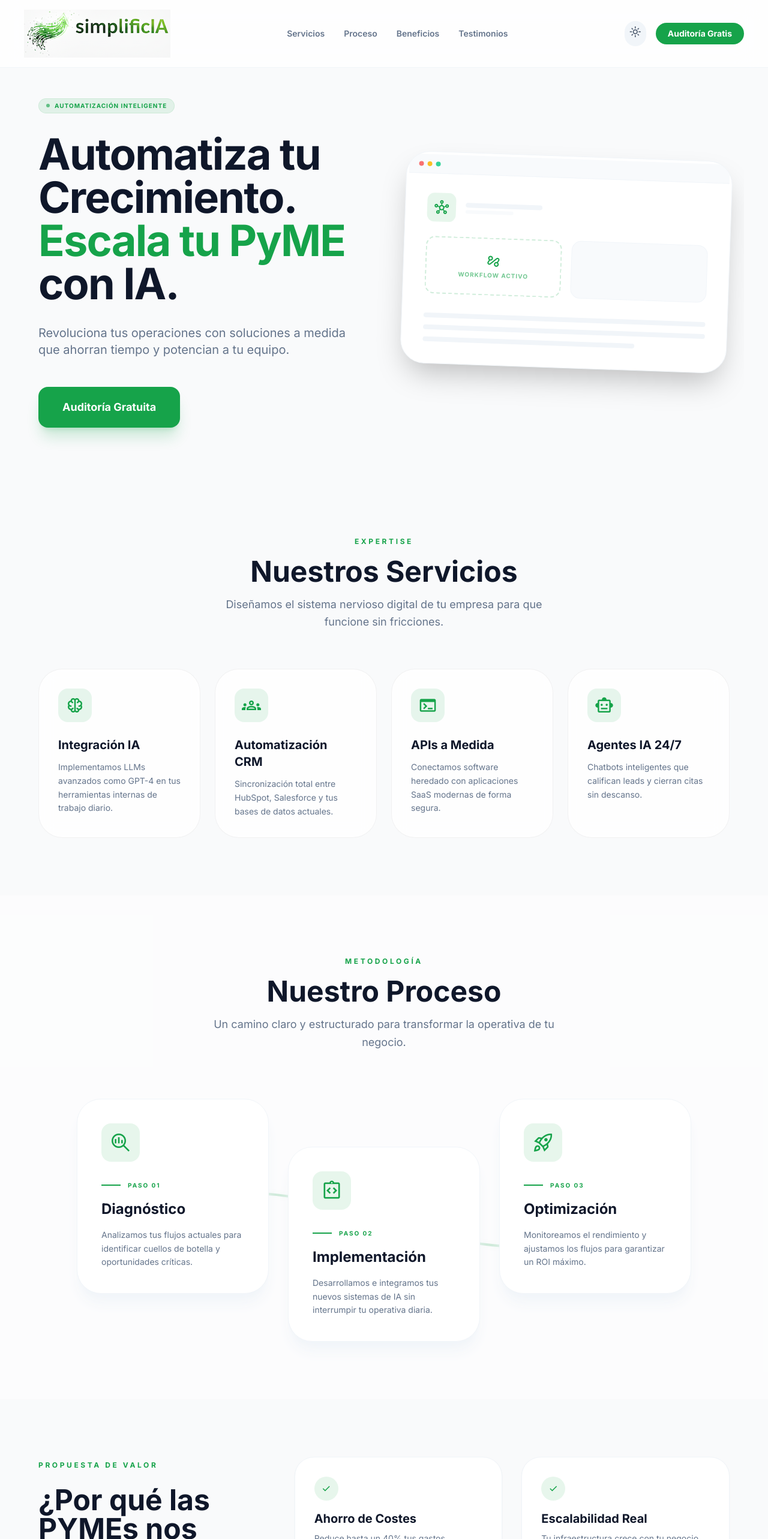
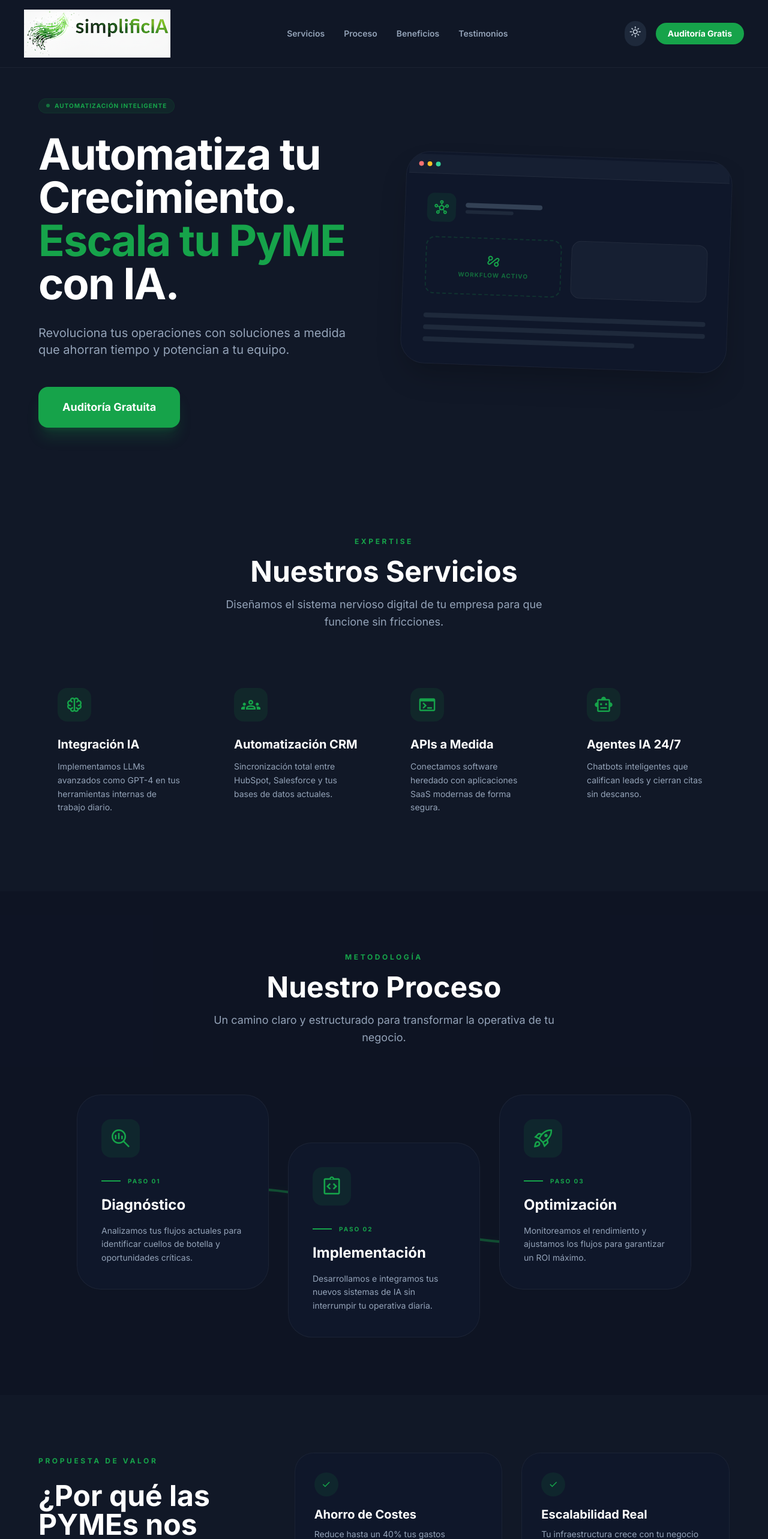
Before and after one commit to automatizacionpadel-ar/simplificIA-Automatizacion, a React (Vite) app: page / in a window 1280 px wide. Shown: the top 2566 px of the page at 60% size. Built offline with nearby package versions, Linux system fonts and the light colour scheme.

Commit message:
added dark mode

```diff
--- a/App.tsx
+++ b/App.tsx
@@ -1,5 +1,5 @@
 
-import React from 'react';
+import React, { useState, useEffect } from 'react';
 import { Navbar } from './components/Navbar';
 import { Hero } from './components/Hero';
 import { Services } from './components/Services';
@@ -10,9 +10,21 @@ import { CTA } from './components/CTA';
 import { Footer } from './components/Footer';
 
 const App: React.FC = () => {
+  const [isDarkMode, setIsDarkMode] = useState(true);
+
+  useEffect(() => {
+    if (isDarkMode) {
+      document.documentElement.classList.add('dark');
+    } else {
+      document.documentElement.classList.remove('dark');
+    }
+  }, [isDarkMode]);
+
+  const toggleDarkMode = () => setIsDarkMode(!isDarkMode);
+
   return (
-    <div className="min-h-screen flex flex-col bg-[#F9FAFB] selection:bg-primary/20 selection:text-primary-dark">
-      <Navbar />
+    <div className="min-h-screen flex flex-col bg-[#F9FAFB] dark:bg-[#111827] transition-colors duration-300 selection:bg-primary/20 selection:text-primary-dark">
+      <Navbar isDarkMode={isDarkMode} toggleDarkMode={toggleDarkMode} />
       <main className="flex-1">
         <Hero />
         <Services />
--- a/components/Hero.tsx
+++ b/components/Hero.tsx
@@ -11,11 +11,11 @@ export const Hero: React.FC = () => {
             <span className="w-1.5 h-1.5 rounded-full bg-primary animate-pulse"></span>
             Automatización Inteligente
           </div>
-          <h1 className="text-5xl md:text-7xl font-black text-slate-900 leading-[1.05] tracking-tight">
+          <h1 className="text-5xl md:text-7xl font-black text-slate-900 dark:text-white leading-[1.05] tracking-tight">
             Automatiza tu Crecimiento. <br />
             <span className="text-primary">Escala tu PyME</span> con IA.
           </h1>
-          <p className="text-slate-500 text-lg md:text-xl max-w-xl mx-auto lg:mx-0 leading-relaxed">
+          <p className="text-slate-500 dark:text-slate-400 text-lg md:text-xl max-w-xl mx-auto lg:mx-0 leading-relaxed">
             Revoluciona tus operaciones con soluciones a medida que ahorran tiempo y potencian a tu equipo.
           </p>
           <div className="flex flex-col sm:flex-row items-center justify-center lg:justify-start gap-4 pt-4">
@@ -26,8 +26,8 @@ export const Hero: React.FC = () => {
         </div>
 
         <div className="flex-1 relative w-full max-w-[500px] lg:max-w-none">
-          <div className="relative z-10 bg-white rounded-super shadow-2xl border border-slate-100 p-1 flex flex-col rotate-2 hover:rotate-0 transition-transform duration-700 overflow-hidden">
-             <div className="bg-slate-50 h-8 border-b border-slate-100 flex items-center px-4 gap-1.5">
+          <div className="relative z-10 bg-white dark:bg-slate-900 rounded-super shadow-2xl border border-slate-100 dark:border-white/5 p-1 flex flex-col rotate-2 hover:rotate-0 transition-transform duration-700 overflow-hidden">
+             <div className="bg-slate-50 dark:bg-slate-800/50 h-8 border-b border-slate-100 dark:border-white/5 flex items-center px-4 gap-1.5">
                 <div className="w-2 h-2 rounded-full bg-red-400" />
                 <div className="w-2 h-2 rounded-full bg-amber-400" />
                 <div className="w-2 h-2 rounded-full bg-emerald-400" />
@@ -38,8 +38,8 @@ export const Hero: React.FC = () => {
                     <span className="material-symbols-outlined">hub</span>
                   </div>
                   <div className="space-y-1">
-                    <div className="h-2 w-32 bg-slate-100 rounded-full" />
-                    <div className="h-1.5 w-20 bg-slate-50 rounded-full" />
+                    <div className="h-2 w-32 bg-slate-100 dark:bg-slate-700 rounded-full" />
+                    <div className="h-1.5 w-20 bg-slate-50 dark:bg-slate-800 rounded-full" />
                   </div>
                 </div>
                 <div className="grid grid-cols-2 gap-4">
@@ -47,12 +47,12 @@ export const Hero: React.FC = () => {
                     <span className="material-symbols-outlined text-primary">automation</span>
                     <span className="text-[10px] text-primary/60 font-black uppercase tracking-widest">Workflow Activo</span>
                   </div>
-                  <div className="h-24 rounded-2xl bg-slate-50 border border-slate-100" />
+                  <div className="h-24 rounded-2xl bg-slate-50 dark:bg-slate-800/50 border border-slate-100 dark:border-white/5" />
                 </div>
                 <div className="space-y-3 pt-2">
-                   <div className="h-2 w-full bg-slate-100 rounded-full" />
-                   <div className="h-2 w-full bg-slate-100 rounded-full" />
-                   <div className="h-2 w-3/4 bg-slate-100 rounded-full" />
+                   <div className="h-2 w-full bg-slate-100 dark:bg-slate-800 rounded-full" />
+                   <div className="h-2 w-full bg-slate-100 dark:bg-slate-800 rounded-full" />
+                   <div className="h-2 w-3/4 bg-slate-100 dark:bg-slate-800 rounded-full" />
                 </div>
              </div>
           </div>
--- a/components/Navbar.tsx
+++ b/components/Navbar.tsx
@@ -1,10 +1,14 @@
 
 import React from 'react';
 
+interface NavbarProps {
+  isDarkMode: boolean;
+  toggleDarkMode: () => void;
+}
 
-export const Navbar: React.FC = () => {
+export const Navbar: React.FC<NavbarProps> = ({ isDarkMode, toggleDarkMode }) => {
   return (
-    <header className="sticky top-0 z-50 w-full border-b border-slate-100 bg-white/80 backdrop-blur-xl px-6 py-4">
+    <header className="sticky top-0 z-50 w-full border-b border-slate-100 dark:border-white/5 bg-white/80 dark:bg-[#111827]/80 backdrop-blur-xl px-6 py-4">
       <div className="flex items-center justify-between max-w-[1200px] mx-auto">
         <div className="flex items-center gap-2">
           <div className="text-primary flex items-center">
@@ -12,14 +16,19 @@ export const Navbar: React.FC = () => {
           </div>
         </div>
         <nav className="hidden md:flex items-center gap-8">
-          <a className="text-sm font-semibold text-slate-500 hover:text-primary transition-colors" href="#servicios">Servicios</a>
-          <a className="text-sm font-semibold text-slate-500 hover:text-primary transition-colors" href="#proceso">Proceso</a>
-          <a className="text-sm font-semibold text-slate-500 hover:text-primary transition-colors" href="#beneficios">Beneficios</a>
-          <a className="text-sm font-semibold text-slate-500 hover:text-primary transition-colors" href="#testimonios">Testimonios</a>
+          <a className="text-sm font-semibold text-slate-500 dark:text-slate-400 hover:text-primary transition-colors" href="#servicios">Servicios</a>
+          <a className="text-sm font-semibold text-slate-500 dark:text-slate-400 hover:text-primary transition-colors" href="#proceso">Proceso</a>
+          <a className="text-sm font-semibold text-slate-500 dark:text-slate-400 hover:text-primary transition-colors" href="#beneficios">Beneficios</a>
+          <a className="text-sm font-semibold text-slate-500 dark:text-slate-400 hover:text-primary transition-colors" href="#testimonios">Testimonios</a>
         </nav>
         <div className="flex items-center gap-4">
-          <button className="p-2 rounded-full bg-slate-100 text-slate-600">
-            <span className="material-symbols-outlined text-[20px]">light_mode</span>
+          <button
+            onClick={toggleDarkMode}
+            className="p-2 rounded-full bg-slate-100 dark:bg-slate-800 text-slate-600 dark:text-slate-300 transition-colors"
+          >
+            <span className="material-symbols-outlined text-[20px]">
+              {isDarkMode ? 'light_mode' : 'dark_mode'}
+            </span>
           </button>
           <button className="bg-primary hover:bg-primary-dark transition-all text-white px-5 py-2 rounded-full font-bold text-sm">
             Auditoría Gratis
--- a/components/Process.tsx
+++ b/components/Process.tsx
@@ -3,19 +3,19 @@ import React from 'react';
 
 export const Process: React.FC = () => {
   return (
-    <section id="proceso" className="px-6 py-24 bg-white/50">
+    <section id="proceso" className="px-6 py-24 bg-white/50 dark:bg-slate-950/20">
       <div className="max-w-[1200px] mx-auto">
         <div className="text-center space-y-4 mb-20">
           <span className="text-primary font-bold text-xs uppercase tracking-[0.3em]">Metodología</span>
-          <h2 className="text-4xl md:text-5xl font-black text-slate-900">Nuestro Proceso</h2>
-          <p className="text-slate-500 max-w-xl mx-auto text-lg leading-relaxed">
+          <h2 className="text-4xl md:text-5xl font-black text-slate-900 dark:text-white">Nuestro Proceso</h2>
+          <p className="text-slate-500 dark:text-slate-400 max-w-xl mx-auto text-lg leading-relaxed">
             Un camino claro y estructurado para transformar la operativa de tu negocio.
           </p>
         </div>
 
         <div className="relative max-w-5xl mx-auto">
           {/* Animated curved background line for desktop */}
-          <div className="absolute top-1/2 left-0 w-full -translate-y-1/2 hidden lg:block opacity-20 pointer-events-none">
+          <div className="absolute top-1/2 left-0 w-full -translate-y-1/2 hidden lg:block opacity-20 dark:opacity-40 pointer-events-none">
             <svg viewBox="0 0 1000 200" className="w-full">
               <path
                 d="M 0 100 Q 250 10 500 100 T 1000 100"
@@ -30,7 +30,7 @@ export const Process: React.FC = () => {
           <div className="grid grid-cols-1 lg:grid-cols-3 gap-12 lg:gap-8 relative z-10">
             {/* Step 1 */}
             <div className="group">
-              <div className="bg-white border border-slate-100 rounded-super p-10 shadow-xl shadow-slate-100 transition-all duration-500 hover:-translate-y-4 group-hover:border-primary/20">
+              <div className="bg-white dark:bg-slate-900 border border-slate-100 dark:border-white/5 rounded-super p-10 shadow-xl shadow-slate-100 dark:shadow-none transition-all duration-500 hover:-translate-y-4 group-hover:border-primary/20">
                 <div className="w-16 h-16 bg-primary/10 rounded-2xl flex items-center justify-center text-primary mb-8">
                   <span className="material-symbols-outlined text-4xl">search_insights</span>
                 </div>
@@ -38,15 +38,15 @@ export const Process: React.FC = () => {
                   <div className="flex items-center gap-3 text-primary font-bold text-[10px] uppercase tracking-[0.2em]">
                     <div className="h-[2px] w-8 bg-primary" /> Paso 01
                   </div>
-                  <h3 className="text-2xl font-black text-slate-900">Diagnóstico</h3>
-                  <p className="text-slate-500 text-sm leading-relaxed">Analizamos tus flujos actuales para identificar cuellos de botella y oportunidades críticas.</p>
+                  <h3 className="text-2xl font-black text-slate-900 dark:text-white">Diagnóstico</h3>
+                  <p className="text-slate-500 dark:text-slate-400 text-sm leading-relaxed">Analizamos tus flujos actuales para identificar cuellos de botella y oportunidades críticas.</p>
                 </div>
               </div>
             </div>
 
             {/* Step 2 */}
             <div className="group lg:pt-20">
-              <div className="bg-white border border-slate-100 rounded-super p-10 shadow-xl shadow-slate-100 transition-all duration-500 hover:-translate-y-4 group-hover:border-primary/20">
+              <div className="bg-white dark:bg-slate-900 border border-slate-100 dark:border-white/5 rounded-super p-10 shadow-xl shadow-slate-100 dark:shadow-none transition-all duration-500 hover:-translate-y-4 group-hover:border-primary/20">
                 <div className="w-16 h-16 bg-primary/10 rounded-2xl flex items-center justify-center text-primary mb-8">
                   <span className="material-symbols-outlined text-4xl">integration_instructions</span>
                 </div>
@@ -54,15 +54,15 @@ export const Process: React.FC = () => {
                   <div className="flex items-center gap-3 text-primary font-bold text-[10px] uppercase tracking-[0.2em]">
                     <div className="h-[2px] w-8 bg-primary" /> Paso 02
                   </div>
-                  <h3 className="text-2xl font-black text-slate-900">Implementación</h3>
-                  <p className="text-slate-500 text-sm leading-relaxed">Desarrollamos e integramos tus nuevos sistemas de IA sin interrumpir tu operativa diaria.</p>
+                  <h3 className="text-2xl font-black text-slate-900 dark:text-white">Implementación</h3>
+                  <p className="text-slate-500 dark:text-slate-400 text-sm leading-relaxed">Desarrollamos e integramos tus nuevos sistemas de IA sin interrumpir tu operativa diaria.</p>
                 </div>
               </div>
             </div>
 
             {/* Step 3 */}
             <div className="group">
-              <div className="bg-white border border-slate-100 rounded-super p-10 shadow-xl shadow-slate-100 transition-all duration-500 hover:-translate-y-4 group-hover:border-primary/20">
+              <div className="bg-white dark:bg-slate-900 border border-slate-100 dark:border-white/5 rounded-super p-10 shadow-xl shadow-slate-100 dark:shadow-none transition-all duration-500 hover:-translate-y-4 group-hover:border-primary/20">
                 <div className="w-16 h-16 bg-primary/10 rounded-2xl flex items-center justify-center text-primary mb-8">
                   <span className="material-symbols-outlined text-4xl">rocket_launch</span>
                 </div>
@@ -70,8 +70,8 @@ export const Process: React.FC = () => {
                   <div className="flex items-center gap-3 text-primary font-bold text-[10px] uppercase tracking-[0.2em]">
                     <div className="h-[2px] w-8 bg-primary" /> Paso 03
                   </div>
-                  <h3 className="text-2xl font-black text-slate-900">Optimización</h3>
-                  <p className="text-slate-500 text-sm leading-relaxed">Monitoreamos el rendimiento y ajustamos los flujos para garantizar un ROI máximo.</p>
+                  <h3 className="text-2xl font-black text-slate-900 dark:text-white">Optimización</h3>
+                  <p className="text-slate-500 dark:text-slate-400 text-sm leading-relaxed">Monitoreamos el rendimiento y ajustamos los flujos para garantizar un ROI máximo.</p>
                 </div>
               </div>
             </div>
--- a/components/Services.tsx
+++ b/components/Services.tsx
@@ -29,8 +29,8 @@ export const Services: React.FC = () => {
     <section id="servicios" className="px-6 py-24 max-w-[1200px] mx-auto">
       <div className="text-center space-y-4 mb-16">
         <span className="text-primary font-bold text-xs uppercase tracking-[0.3em]">Expertise</span>
-        <h2 className="text-4xl md:text-5xl font-black text-slate-900">Nuestros Servicios</h2>
-        <p className="text-slate-500 max-w-xl mx-auto text-lg leading-relaxed">
+        <h2 className="text-4xl md:text-5xl font-black text-slate-900 dark:text-white">Nuestros Servicios</h2>
+        <p className="text-slate-500 dark:text-slate-400 max-w-xl mx-auto text-lg leading-relaxed">
           Diseñamos el sistema nervioso digital de tu empresa para que funcione sin fricciones.
         </p>
       </div>
@@ -40,8 +40,8 @@ export const Services: React.FC = () => {
             <div className="w-14 h-14 bg-primary/10 rounded-2xl flex items-center justify-center text-primary mb-6 group-hover:scale-110 transition-transform">
               <span className="material-symbols-outlined text-[32px]">{service.icon}</span>
             </div>
-            <h3 className="text-xl font-bold mb-3 text-slate-900">{service.title}</h3>
-            <p className="text-slate-500 text-sm leading-relaxed">{service.description}</p>
+            <h3 className="text-xl font-bold mb-3 text-slate-900 dark:text-white">{service.title}</h3>
+            <p className="text-slate-500 dark:text-slate-400 text-sm leading-relaxed">{service.description}</p>
           </div>
         ))}
       </div>
--- a/components/ValueProp.tsx
+++ b/components/ValueProp.tsx
@@ -14,8 +14,8 @@ export const ValueProp: React.FC = () => {
       <div className="flex flex-col lg:flex-row gap-16 items-start">
         <div className="lg:w-1/3 space-y-6">
           <span className="text-primary font-bold text-xs uppercase tracking-[0.3em]">Propuesta de Valor</span>
-          <h2 className="text-4xl md:text-5xl font-black text-slate-900 leading-tight">¿Por qué las PYMEs nos eligen?</h2>
-          <p className="text-slate-500 text-lg leading-relaxed">
+          <h2 className="text-4xl md:text-5xl font-black text-slate-900 dark:text-white leading-tight">¿Por qué las PYMEs nos eligen?</h2>
+          <p className="text-slate-500 dark:text-slate-400 text-lg leading-relaxed">
             No solo instalamos software; transformamos la cultura operativa de tu empresa con resultados tangibles desde el primer mes.
           </p>
           <div className="pt-4">
@@ -26,12 +26,12 @@ export const ValueProp: React.FC = () => {
         </div>
         <div className="lg:w-2/3 grid grid-cols-1 md:grid-cols-2 gap-8">
           {BENEFITS.map((b, i) => (
-            <div key={i} className="group p-8 bg-white rounded-[2rem] border border-slate-100 shadow-sm hover:shadow-md transition-all">
+            <div key={i} className="group p-8 bg-white dark:bg-slate-900 rounded-[2rem] border border-slate-100 dark:border-white/5 shadow-sm hover:shadow-md transition-all">
               <div className="w-10 h-10 rounded-full bg-primary/10 flex items-center justify-center text-primary group-hover:bg-primary group-hover:text-white transition-colors mb-4">
                 <span className="material-symbols-outlined text-[20px]">check</span>
               </div>
-              <h4 className="text-xl font-bold text-slate-900 mb-2">{b.title}</h4>
-              <p className="text-slate-500 text-sm leading-relaxed">{b.desc}</p>
+              <h4 className="text-xl font-bold text-slate-900 dark:text-white mb-2">{b.title}</h4>
+              <p className="text-slate-500 dark:text-slate-400 text-sm leading-relaxed">{b.desc}</p>
             </div>
           ))}
         </div>
--- a/index.html
+++ b/index.html
@@ -18,6 +18,7 @@
               'primary-dark': '#15803d',
               'emerald-soft': '#34D399',
               'background-light': '#F9FAFB',
+              'background-dark': '#111827',
             },
             fontFamily: {
               display: ['Plus Jakarta Sans', 'sans-serif'],
@@ -33,16 +34,20 @@
     <style>
       @layer base {
         body {
-          @apply bg-[#F9FAFB] text-slate-900 font-sans;
+          @apply bg-[#F9FAFB] text-slate-900 font-sans transition-colors duration-300;
+        }
+        .dark body {
+          @apply bg-[#111827] text-white;
         }
       }
       .organic-gradient {
-        background: radial-gradient(circle at 50% -20%, rgba(22, 163, 74, 0.08), transparent 70%);
+        background: radial-gradient(circle at 50% -20%, rgba(22, 163, 74, 0.12), transparent 70%);
       }
       .glass-card {
-        background: rgba(255, 255, 255, 0.8);
-        backdrop-filter: blur(12px);
-        border: 1px solid rgba(0, 0, 0, 0.05);
+        @apply bg-white/80 backdrop-blur-xl border border-black/5 transition-all duration-300;
+      }
+      .dark .glass-card {
+        @apply bg-slate-900/40 border-white/10;
       }
       .curved-path {
         stroke-dasharray: 1000;
```
Also changed, not shown: components/Footer.tsx (+13 -13 lines), components/SocialProof.tsx (+17 -17 lines), landing.html (deleted).
